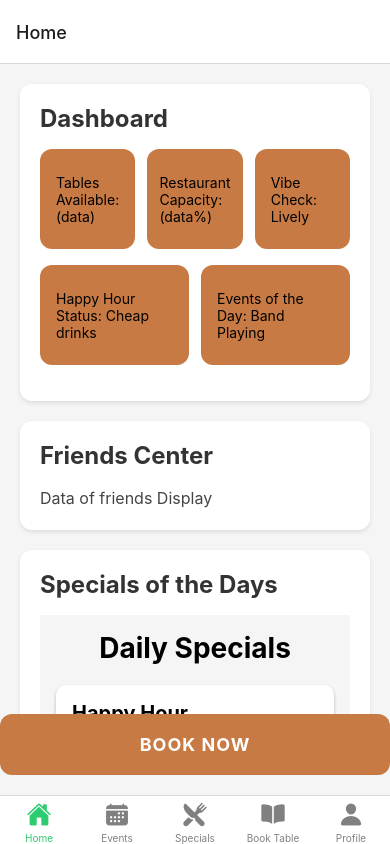
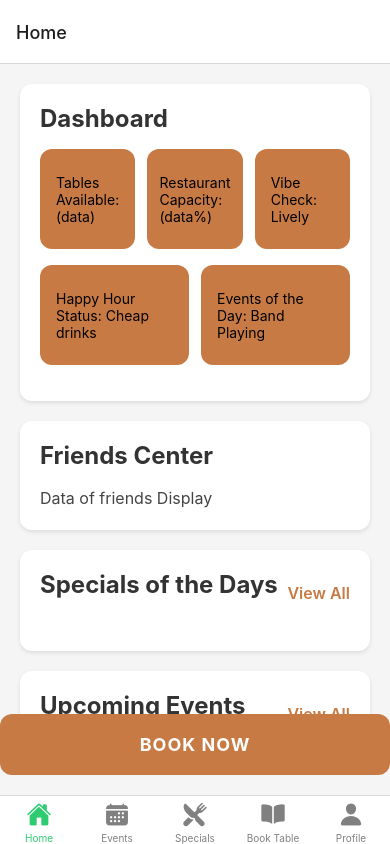
Before and after one commit to joruhan/KaapstadBrauhaus, a React Native app: screen /HomeScreen in a window 390 px wide. Built offline with nearby package versions, Linux system fonts and the light colour scheme.

Commit message:
updated homescreen

```diff
--- a/app/Events.tsx
+++ b/app/Events.tsx
@@ -1,7 +1,11 @@
 import React from 'react';
 import { View, Text, StyleSheet } from 'react-native';
 
-const Events = () => {
+interface EventsProps {
+  preview?: boolean;
+}
+
+const Events = ({ preview }: EventsProps) => {
   const events = [
     {
       bandName: "Millennium",
--- a/app/HomeScreen.tsx
+++ b/app/HomeScreen.tsx
@@ -1,6 +1,6 @@
 // HomeScreen.tsx
 import React from 'react';
-import { View, Text, StyleSheet, TouchableOpacity, ScrollView } from 'react-native';
+import { View, Text, StyleSheet, TouchableOpacity, ScrollView, Modal } from 'react-native';
 import Events from './Events';
 import Specials from './Specials';
 import { useNavigation } from '@react-navigation/native';
@@ -8,6 +8,8 @@ import type { BottomTabNavigationProp } from '@react-navigation/bottom-tabs';
 
 export default function HomeScreen() {
   const navigation = useNavigation<BottomTabNavigationProp<any>>();
+  const [specialsModalVisible, setSpecialsModalVisible] = React.useState(false);
+  const [eventsModalVisible, setEventsModalVisible] = React.useState(false);
 
   return (
     <View style={styles.container}>
@@ -32,16 +34,69 @@ export default function HomeScreen() {
           <Text style={styles.sectionText}>Data of friends Display</Text>
         </View>
 
-        {/* Specials Section */}
+        {/* Specials Section - Updated */}
         <View style={styles.sectionContainer}>
-          <Text style={styles.sectionTitle}>Specials of the Days</Text>
-          <Specials />
+          <View style={styles.sectionHeader}>
+            <Text style={styles.sectionTitle}>Specials of the Days</Text>
+            <TouchableOpacity onPress={() => setSpecialsModalVisible(true)}>
+              <Text style={styles.viewMoreText}>View All</Text>
+            </TouchableOpacity>
+          </View>
         </View>
+
+        {/* Specials Modal */}
+        <Modal
+          animationType="slide"
+          transparent={true}
+          visible={specialsModalVisible}
+          onRequestClose={() => setSpecialsModalVisible(false)}
+        >
+          <View style={styles.modalOverlay}>
+            <View style={styles.modalContent}>
+              <View style={styles.modalHeader}>
+                <Text style={styles.modalTitle}>Specials of the Days</Text>
+                <TouchableOpacity onPress={() => setSpecialsModalVisible(false)}>
+                  <Text style={styles.closeButton}>✕</Text>
+                </TouchableOpacity>
+              </View>
+              <Specials preview={false} />
+            </View>
+          </View>
+        </Modal>
 
         {/* Events Section */}
         <View style={styles.sectionContainer}>
-          <Text style={styles.sectionTitle}>Upcoming Events</Text>
-          <Events />
+          <View style={styles.sectionHeader}>
+            <Text style={styles.sectionTitle}>Upcoming Events</Text>
+            <TouchableOpacity onPress={() => setEventsModalVisible(true)}>
+              <Text style={styles.viewMoreText}>View All</Text>
+            </TouchableOpacity>
+          </View>
+        </View>
+
+        {/* Events Modal */}
+        <Modal
+          animationType="slide"
+          transparent={true}
+          visible={eventsModalVisible}
+          onRequestClose={() => setEventsModalVisible(false)}
+        >
+          <View style={styles.modalOverlay}>
+            <View style={styles.modalContent}>
+              <View style={styles.modalHeader}>
+                <Text style={styles.modalTitle}>Upcoming Events</Text>
+                <TouchableOpacity onPress={() => setEventsModalVisible(false)}>
+                  <Text style={styles.closeButton}>✕</Text>
+                </TouchableOpacity>
+              </View>
+              <Events preview={false} />
+            </View>
+          </View>
+        </Modal>
+                {/* Seating Plan Section  */}
+                <View style={styles.sectionContainer}>
+          <Text style={styles.sectionTitle}>Seating Plan</Text>
+          <Text style={styles.sectionText}>To be announced soon.</Text>
         </View>
       </ScrollView>
 
@@ -120,4 +175,54 @@ const styles = StyleSheet.create({
     fontWeight: '700',
     letterSpacing: 1,
   },
+  sectionHeader: {
+    flexDirection: 'row',
+    justifyContent: 'space-between',
+    alignItems: 'center',
+    marginBottom: 16,
+  },
+  viewMoreText: {
+    color: '#C87A44',
+    fontSize: 16,
+    fontWeight: '600',
+  },
+  specialsPreview: {
+    maxHeight: 150,
+    overflow: 'hidden',
+  },
+  modalOverlay: {
+    flex: 1,
+    backgroundColor: 'rgba(0, 0, 0, 0.5)',
+    justifyContent: 'center',
+    alignItems: 'center',
+    padding: 20,
+  },
+  modalContent: {
+    backgroundColor: 'white',
+    borderRadius: 12,
+    padding: 20,
+    width: '80%',
+    height: '80%',
+    maxHeight: '80%',
+  },
+  modalHeader: {
+    flexDirection: 'row',
+    justifyContent: 'space-between',
+    alignItems: 'center',
+    marginBottom: 20,
+  },
+  modalTitle: {
+    fontSize: 24,
+    fontWeight: '700',
+    color: '#333333',
+  },
+  closeButton: {
+    fontSize: 24,
+    color: '#666666',
+    padding: 5,
+  },
+  eventsPreview: {
+    maxHeight: 150,
+    overflow: 'hidden',
+  },
 });
--- a/app/Specials.tsx
+++ b/app/Specials.tsx
@@ -29,7 +29,11 @@ const specialsList = [
   },
 ];
 
-const Specials = () => {
+interface SpecialsProps {
+  preview?: boolean;
+}
+
+const Specials = ({ preview }: SpecialsProps) => {
   return (
     <ScrollView style={styles.container}>
       <Text style={styles.title}>Daily Specials</Text>
```
